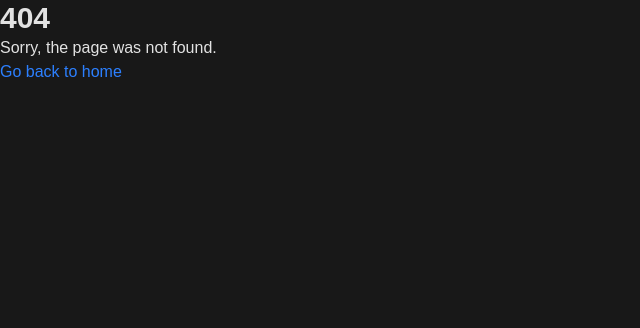
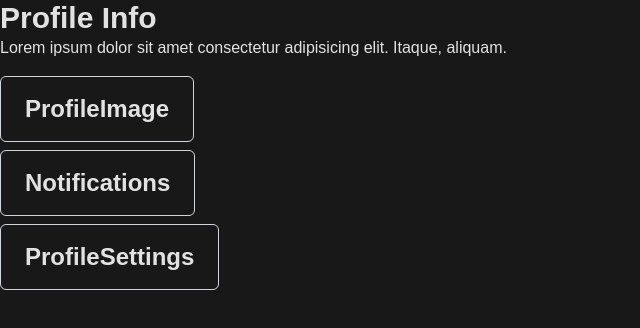
Before and after one commit to stefanbgh/next-js, a Next.js app: page /profile in a window 1280 px wide. Before the commit this address had no page. Shown: the top 328 px of the page, without its empty margins (0-640 px from the left). Built offline with nearby package versions, Linux system fonts and the light colour scheme.

Commit message:
parallel routes

```diff
--- /dev/null
+++ b/src/app/profile/@image/page.tsx
@@ -0,0 +1,9 @@
+import Card from "@/components/Card/Card";
+
+export default function ProfileImage() {
+	return (
+		<Card>
+			<h3>ProfileImage</h3>
+		</Card>
+	);
+}
--- /dev/null
+++ b/src/app/profile/@notifications/loading.tsx
@@ -0,0 +1,7 @@
+export default function NotificationsLoading() {
+	return (
+		<section>
+			<h3>Please wait...</h3>
+		</section>
+	);
+}
--- /dev/null
+++ b/src/app/profile/@notifications/page.tsx
@@ -0,0 +1,11 @@
+import Card from "@/components/Card/Card";
+
+export default async function Notifications() {
+	await new Promise((resolve) => setTimeout(resolve, 1000));
+
+	return (
+		<Card>
+			<h3>Notifications</h3>
+		</Card>
+	);
+}
--- /dev/null
+++ b/src/app/profile/@settings/page.tsx
@@ -0,0 +1,9 @@
+import Card from "@/components/Card/Card";
+
+export default function ProfileSettings() {
+	return (
+		<Card>
+			<h3>ProfileSettings</h3>
+		</Card>
+	);
+}
--- /dev/null
+++ b/src/app/profile/layout.tsx
@@ -0,0 +1,26 @@
+import { ReactNode } from "react";
+
+interface IProps {
+	children: ReactNode;
+	image: ReactNode;
+	notifications: ReactNode;
+	settings: ReactNode;
+}
+
+export default function ProfileLayout({
+	children,
+	image,
+	notifications,
+	settings,
+}: IProps) {
+	return (
+		<section>
+			<section className="mb-4">{children}</section>
+			<section className="flex gap-2 flex-col">
+				{image}
+				{notifications}
+				{settings}
+			</section>
+		</section>
+	);
+}
--- /dev/null
+++ b/src/app/profile/page.tsx
@@ -0,0 +1,11 @@
+export default function Profile() {
+	return (
+		<section>
+			<h2>Profile Info</h2>
+			<p>
+				Lorem ipsum dolor sit amet consectetur adipisicing elit. Itaque,
+				aliquam.
+			</p>
+		</section>
+	);
+}
--- /dev/null
+++ b/src/components/Card/Card.tsx
@@ -0,0 +1,13 @@
+import { ReactNode } from "react";
+
+interface IProps {
+	children: ReactNode;
+}
+
+export default function Card({ children }: IProps) {
+	return (
+		<section className="py-4 px-6 rounded-md border border-gray-300 w-fit">
+			{children}
+		</section>
+	);
+}
```
